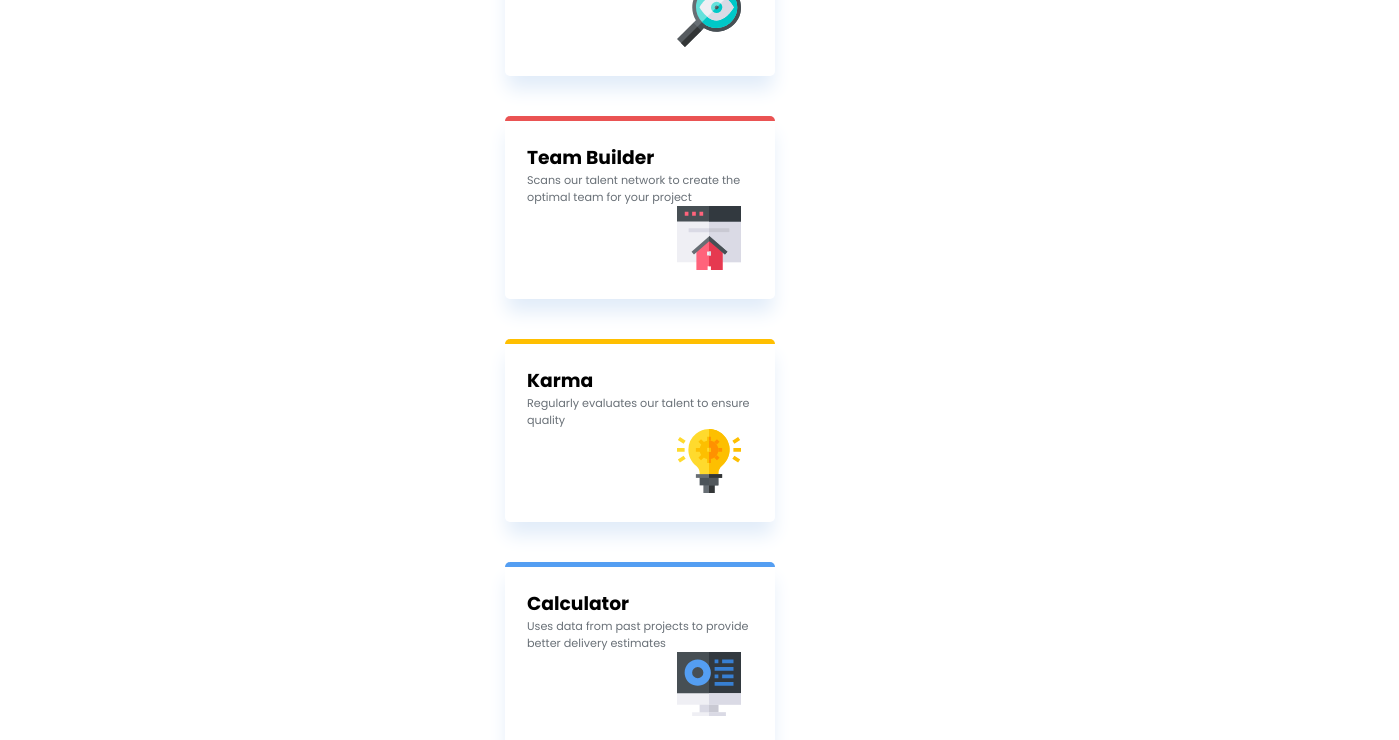
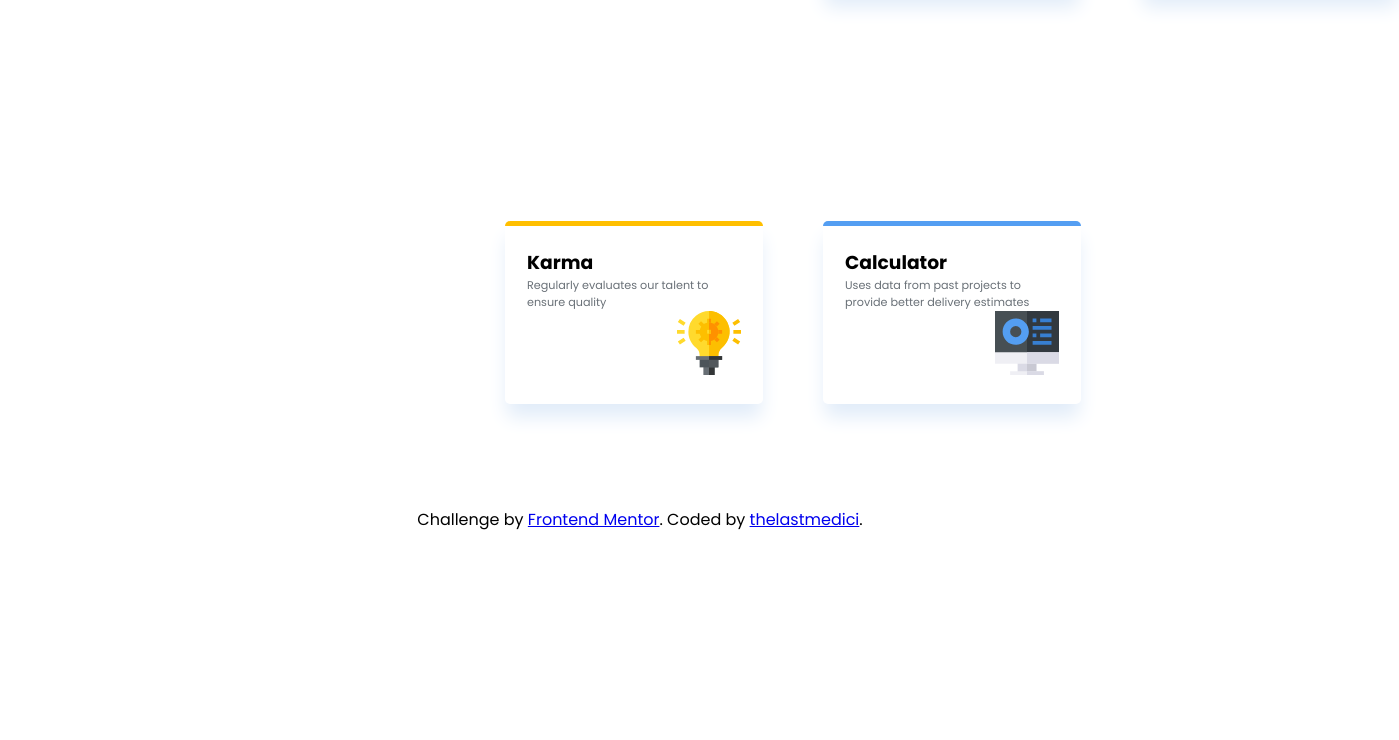
Before and after one commit to thelastmedici/JS_LEARNING, a plain HTML site: page four-card-feature-section/index.html in a window 1280 px wide. Shown: the part 333-1073 px from the top of the page, 1399 px wide, since content can reach past the window. After the commit the page ends 865 px from the top, so only its background shows below. Drawn offline with Linux system fonts and the light colour scheme.

Commit message:
added css grid

```diff
--- a/four-card-feature-section/style.css
+++ b/four-card-feature-section/style.css
@@ -106,5 +106,11 @@ h1 span{
     padding-left: 150px;
 }
 @media (min-width:1024px) {
+    .container{
+        display: grid;
+        grid-template-columns: repeat(3, 1fr);
+        gap: 20px;
 
+
+    }
 }
```
